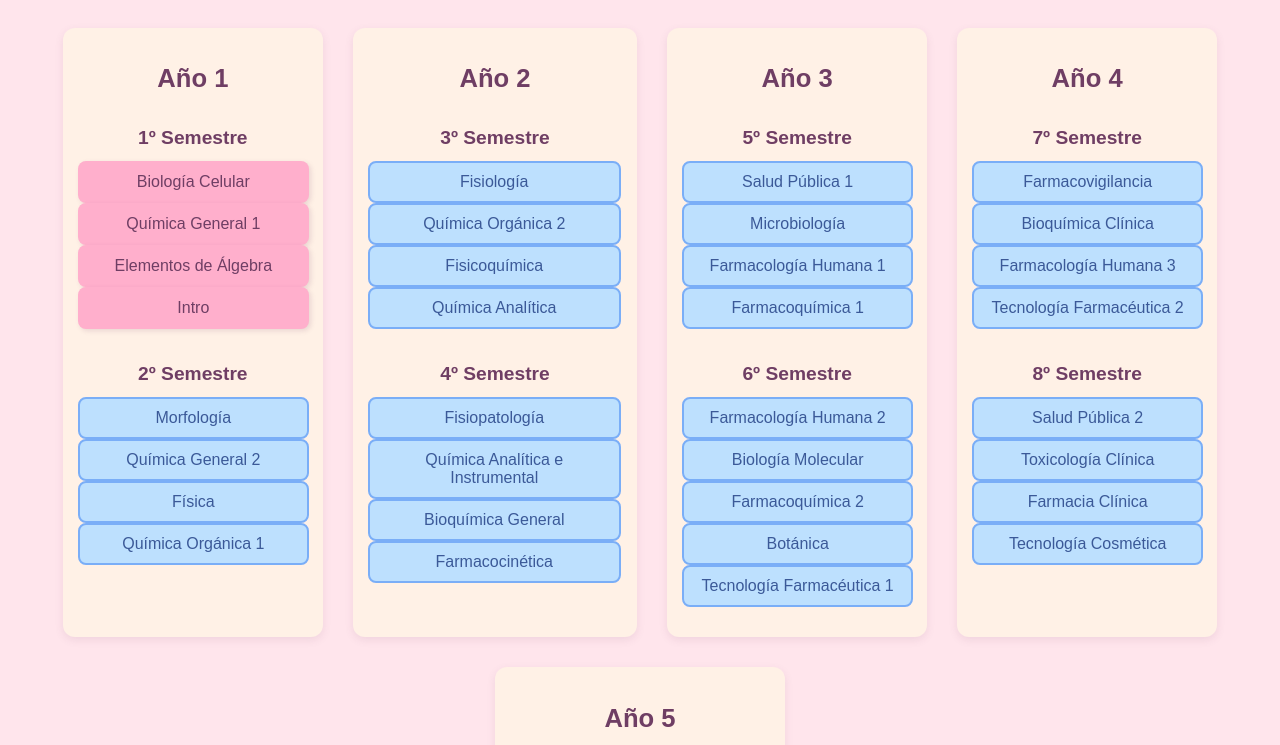
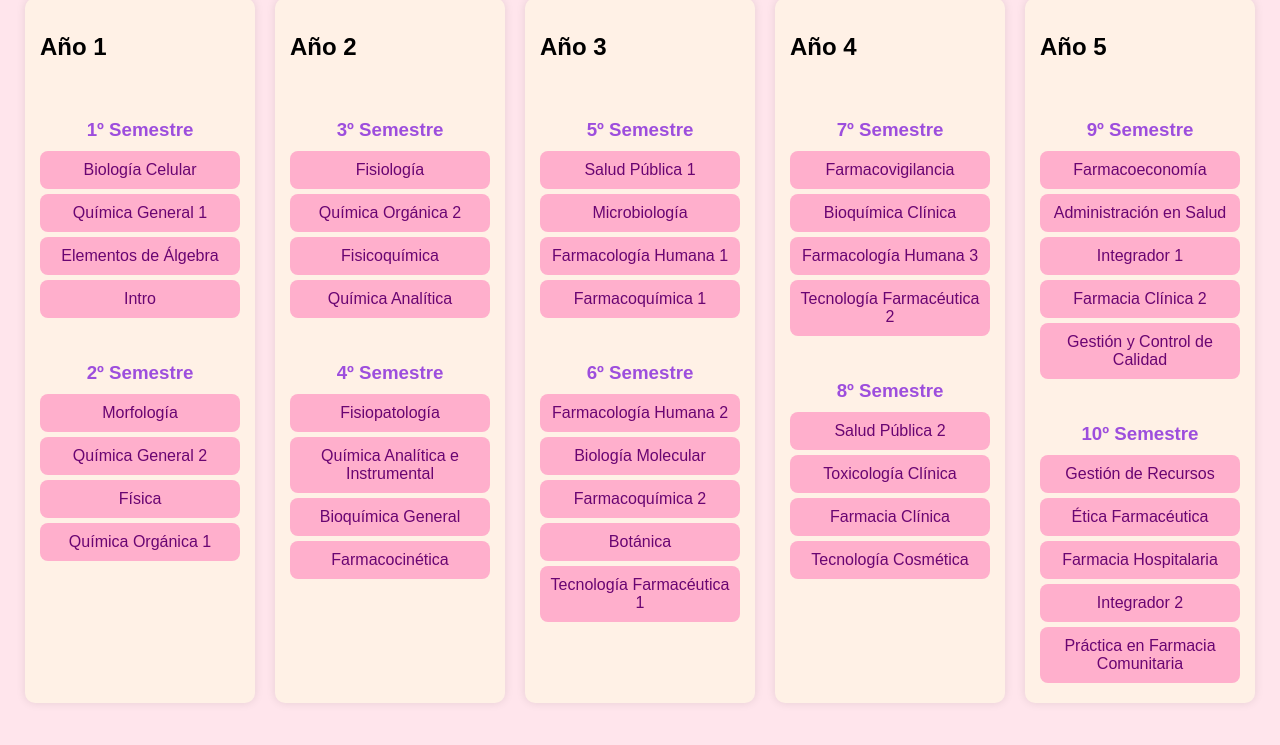
Before and after one commit to bilim003/malla-qf, a plain HTML site: page index.html in a window 1280 px wide. Shown: the part 102-847 px from the top of the page. After the commit the page ends 825 px from the top, so only its background shows below. Drawn offline with Linux system fonts and the light colour scheme.

Commit message:
Update estilos.css

```diff
--- a/estilos.css
+++ b/estilos.css
@@ -1,129 +1,64 @@
 body {
   font-family: Arial, sans-serif;
-  background-color: #ffe5ec; /* fondo rosa pastel claro */
-  color: #5a3e66;
-  text-align: center;
+  background-color: #ffe5ec;
+  margin: 0;
   padding: 20px;
-  margin: 0;
+  box-sizing: border-box;
 }
 
 h1 {
-  color: #6f3e64;
-  margin-bottom: 30px;
-  font-size: 2.4em;
-  font-weight: bold;
+  text-align: center;
+  color: #c9184a;
 }
 
-/* Contenedor principal con wrap para no tener scroll horizontal */
 #malla-container {
   display: flex;
-  flex-wrap: wrap;       /* Permite que los años bajen si no caben */
-  gap: 30px;
   justify-content: center;
-  max-width: 100vw;      /* No excede ancho pantalla */
-  overflow-x: visible;   /* Sin scroll horizontal */
-  padding: 10px;
-  box-sizing: border-box;
+  gap: 20px;
+  flex-wrap: wrap;
 }
 
-/* Cada fila: usamos flex wrap para que no haya scroll */
-.fila {
-  display: flex;
-  flex-wrap: nowrap;
-  gap: 20px;
-  justify-content: center;
-  width: 100%;
-  max-width: 1200px;
-  overflow: visible;     /* Sin scroll */
-}
-
-/* Cada año: columna con fondo pastel */
 .ano {
-  background-color: #fff1e6; /* fondo años pastel durazno */
-  border-radius: 12px;
+  background-color: #fff1e6;
   padding: 15px;
-  box-shadow: 0 3px 8px rgba(111, 62, 100, 0.1);
-  min-width: 230px;
-  max-width: 260px;
+  border-radius: 10px;
+  width: 200px;
+  box-shadow: 0 0 10px rgba(0, 0, 0, 0.1);
   display: flex;
   flex-direction: column;
-  align-items: center;
-  color: #6f3e64;
-  user-select: none;
-  flex-shrink: 0;
-  cursor: default;
-}
-
-.ano h2 {
-  margin-bottom: 15px;
-  font-size: 1.6em;
-  font-weight: 700;
-}
-
-/* Cada semestre dentro del año */
-.semestre {
-  margin-bottom: 15px;
-  width: 100%;
+  gap: 20px;
 }
 
 .semestre h3 {
-  margin-bottom: 12px;
-  font-size: 1.2em;
-  font-weight: 600;
+  text-align: center;
+  margin-bottom: 10px;
+  color: #9d4edd;
 }
 
-/* Grid vertical de cursos */
-.grid {
-  display: flex;
-  flex-direction: column;
-  gap: 10px;
-  align-items: center;
+.course {
+  background-color: #ffafcc;
+  padding: 10px;
+  margin: 5px 0;
+  border-radius: 8px;
+  text-align: center;
+  cursor: pointer;
+  color: #6a0572;
+  transition: 0.2s;
 }
 
-/* Ramos no aprobados */
-.course {
-  border-radius: 8px;
-  padding: 10px;
-  width: 90%;
-  background-color: #ffafcc; /* rosa pastel */
-  color: #6f3e64;
-  cursor: pointer;
-  user-select: none;
-  box-shadow: 2px 2px 5px rgba(111, 62, 100, 0.15);
-  text-align: center;
-  transition: background-color 0.3s ease, color 0.3s ease, text-decoration 0.3s ease;
-  border: 2px solid transparent;
+.course:hover {
+  transform: scale(1.03);
 }
 
-/* Ramos bloqueados */
-.course.locked {
-  background-color: #bde0fe; /* azul pastel */
-  color: #3b5998;
-  cursor: not-allowed;
-  box-shadow: none;
-  border-color: #7aaef7;
+.course.aprobado {
+  background-color: #cdb4db;
+  color: #4b3b61;
+  text-decoration: line-through;
 }
 
-/* Ramos aprobados */
-.course.approved {
-  background-color: #cdb4db; /* lila pastel */
-  color: #4b3366;
-  text-decoration: line-through;
-  border-color: #a88fcc;
-  box-shadow: 2px 2px 5px rgba(75, 51, 102, 0.3);
+.course.bloqueado {
+  background-color: #bde0fe;
+  color: #5e6472;
+  opacity: 0.6;
+  cursor: not-allowed;
 }
-
-/* Asegura que todo se vea bien en móviles */
-@media (max-width: 1000px) {
-  #malla-container {
-    flex-wrap: wrap;
-  }
-  .fila {
-    flex-wrap: wrap;
-  }
-  .ano {
-    min-width: 90%;
-    max-width: 90%;
-    margin: 0 auto;
-  }
-}
```
